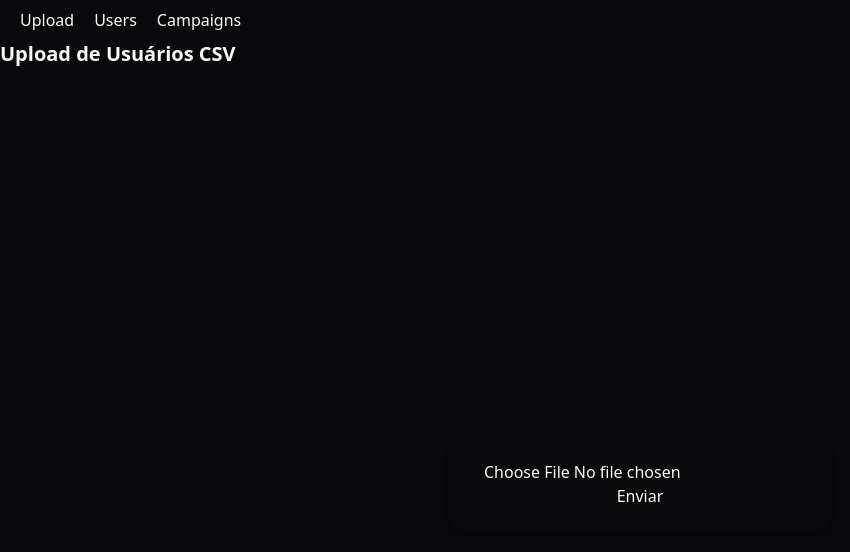
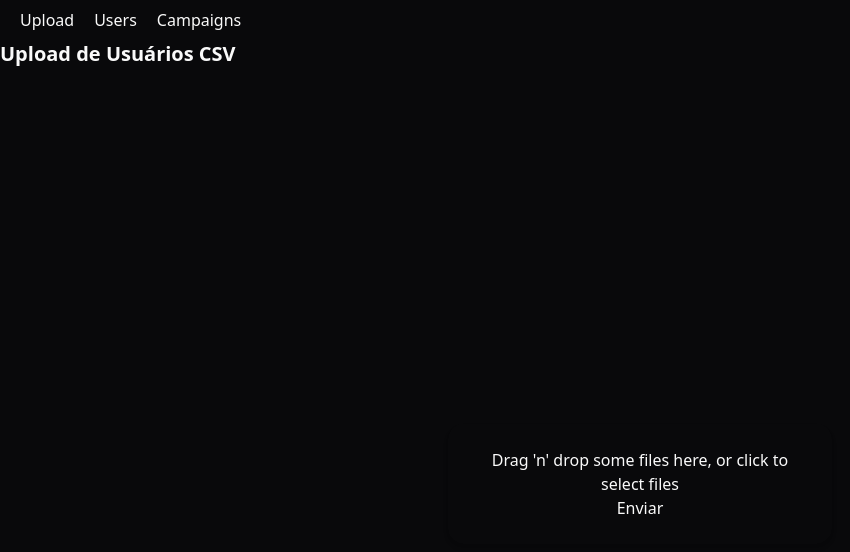
Before and after one commit to marciomilet/challenge-front, a React (Vite) app: page /upload in a window 1280 px wide. Shown: the top 552 px of the page, without its empty margins (0-850 px from the left). Built offline with nearby package versions, Linux system fonts and the light colour scheme.

Commit message:
feat Adding dropzone

```diff
--- a/package.json
+++ b/package.json
@@ -14,6 +14,7 @@
     "lucide-react": "^0.545.0",
     "react": "^19.1.1",
     "react-dom": "^19.1.1",
+    "react-dropzone": "^14.3.8",
     "react-router-dom": "^7.9.4",
     "tailwindcss": "^4.1.14"
   },
--- a/src/components/upload/upload.tsx
+++ b/src/components/upload/upload.tsx
@@ -1,16 +1,34 @@
-import React, { useState } from "react";
+import React, { useState, useCallback } from "react";
+import {useDropzone} from "react-dropzone";
 
 export function Upload() {
-    const [file, setFile] = useState<File | undefined>();
+
+    const onDrop = useCallback((acceptedFiles: File[]) => {
+        const file = new FileReader
+
+        file.onload = function() {
+
+        }
+        file.readAsDataURL(acceptedFiles[0])
+    }, [])
+    const {acceptedFiles, getRootProps, getInputProps, isDragActive} = useDropzone({
+        onDrop,
+        accept: {
+            'text/csv': ['.csv']
+        },
+        maxFiles: 1
+
+    })
+
 
     async function handleOnSubmit(e: React.SyntheticEvent) {
         e.preventDefault();
 
-        if (typeof file === 'undefined'){return}
+        if (typeof acceptedFiles[0] === 'undefined'){return}
 
         const formData = new FormData();
 
-        formData.append('file', file);
+        formData.append('file', acceptedFiles[0]);
 
         const results = await fetch('http://127.0.0.1:8000/api/upload/', {
             method: 'POST',
@@ -18,16 +36,6 @@ export function Upload() {
         }).then(response => response.json())
 
         console.log(results);
-        // setState('sent');
-    }
-
-     function handleOnChange(e: React.FormEvent<HTMLInputElement>) {
-        const target = e.target as HTMLInputElement & {
-            files: FileList;
-        }
-
-        setFile(target.files[0]);
-        console.log('file', file)
     }
 
     return (
@@ -35,13 +43,14 @@ export function Upload() {
         <h1 className="text-xl font-semibold mb-4 self-center">Upload de Usuários CSV</h1>
         <div className="flex flex-col items-center justify-center h-screen">
             <div className="p-6 rounded-2xl shadow-md w-96 text-center">
-                <input
-                type="file"
-                name="csv"
-                accept=".csv"
-                onChange={handleOnChange}
-                />
-
+                <div {...getRootProps()}>
+                    <input {...getInputProps()} />
+                    {
+                    isDragActive ?
+                    <p>Drop the files here ...</p> :
+                    <p>Drag 'n' drop some files here, or click to select files</p>
+                    }
+                </div>
                 <button onClick={handleOnSubmit}>Enviar</button>
             </div>
         </div>
```
Also changed, not shown: 1 other file (tests, documents, lock files or other folders).
